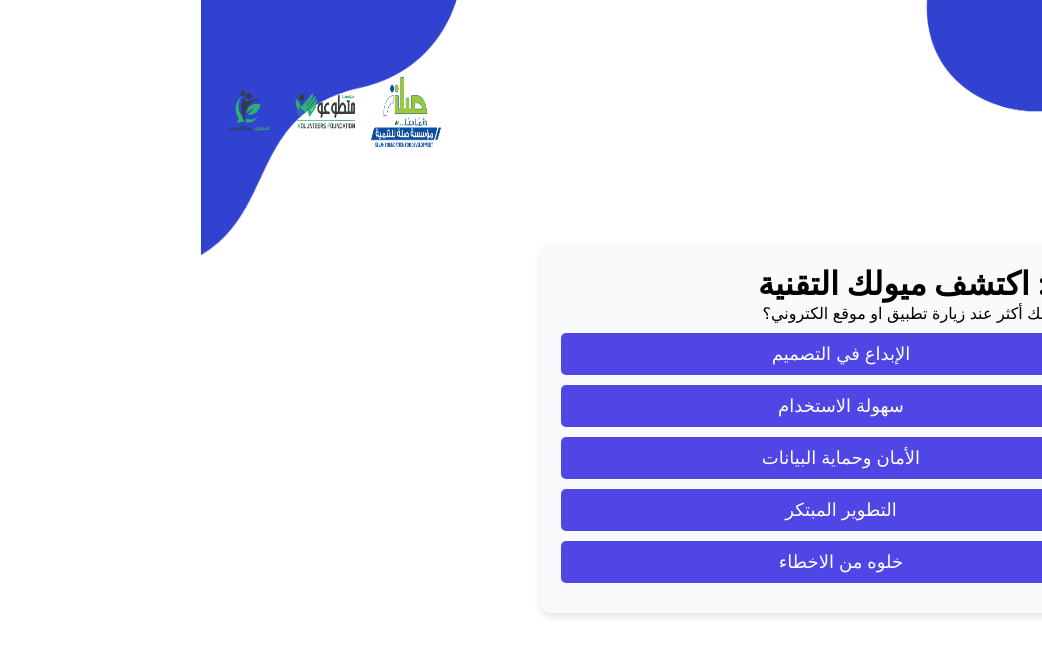
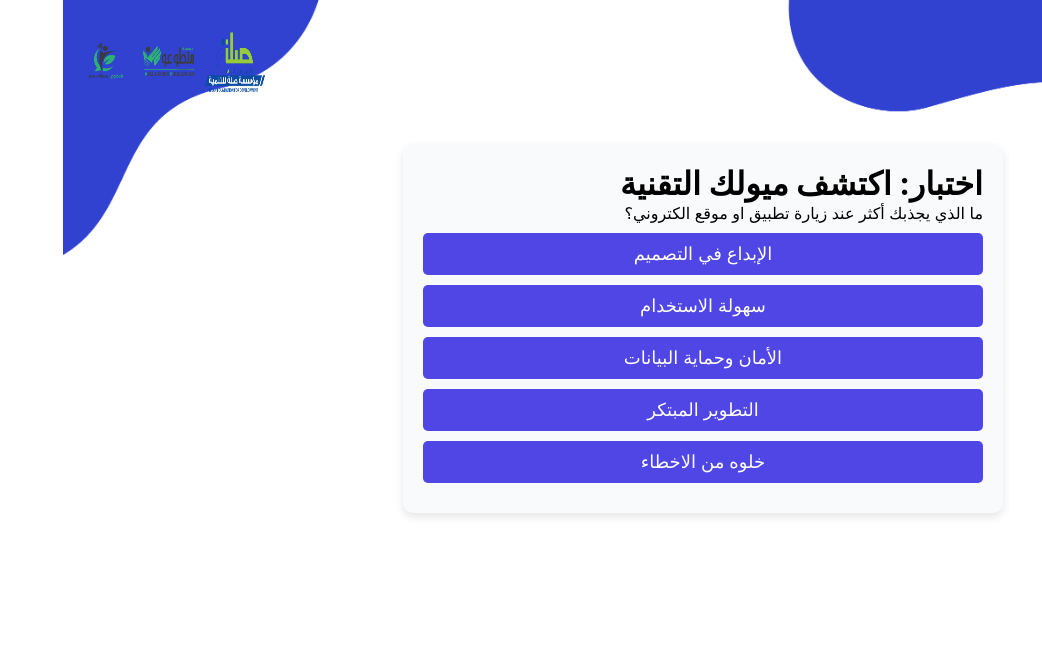
Before and after one commit to Khulood66/tech-preferences-quiz, a React (Create React App) app: page / in a window 1280 px wide. Shown: the top 656 px of the page, without its empty margins (238-1280 px from the left). Built offline with nearby package versions, Linux system fonts and the light colour scheme.

Commit message:
Update App.css
imges wideth and hight

```diff
--- a/src/App.css
+++ b/src/App.css
@@ -19,16 +19,16 @@ body{
 }
 
 .logo-img {
-  width: 200px; /* حجم الشعار */
+  width: 100px; /* حجم الشعار */
 }
 
 .other-images {
   display: flex;
-  gap: 10px;
+  gap: 6px;
 }
 
 .header-img {
-  width:70px; /* حجم الصور الإضافية */
+  width:60px; /* حجم الصور الإضافية */
   height: auto;
 }
 .quiz-container {
```
